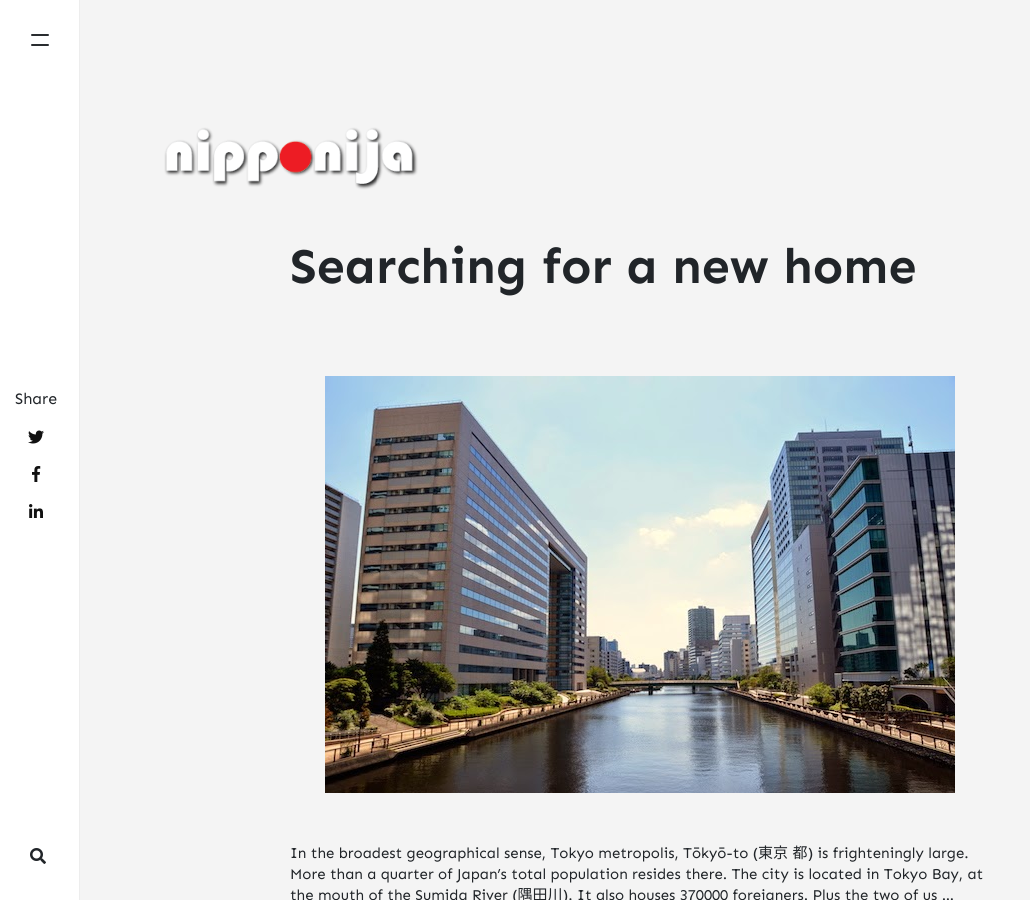
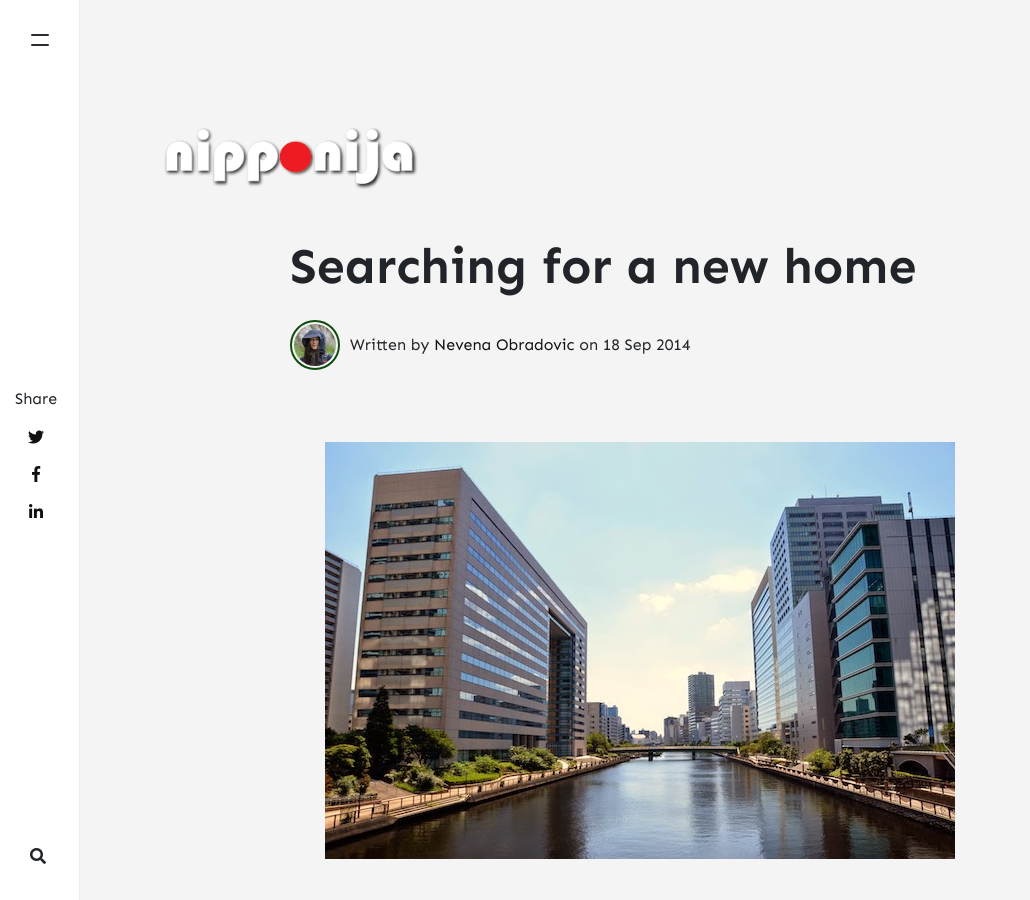
Before and after one commit to nipponija/nipponija.github.io, a Jekyll site: the page built from _posts/2020-04-14-searching-for-a-new-home.md, in a window 1280 px wide and 900 px high. Shown: the whole window, without its empty margins (0-1030 px from the left). Built offline with Jekyll 4.4.1, drawn with Linux system fonts in a browser that asks for light colours; nearby versions of some CDN libraries; comment, search, counter and statistics services are not loaded.

Commit message:
Update Blog “2020-04-14-searching-for-a-new-home”

```diff
--- a/_posts/2020-04-14-searching-for-a-new-home.md
+++ b/_posts/2020-04-14-searching-for-a-new-home.md
@@ -2,7 +2,7 @@
 layout: post
 title: Searching for a new home
 date: 2014-09-18T20:24:00.000Z
-author: "Nevena "
+author: Nevena
 image: /assets/uploads/konan.jpg
 categories:
   - Living in Japan
```
